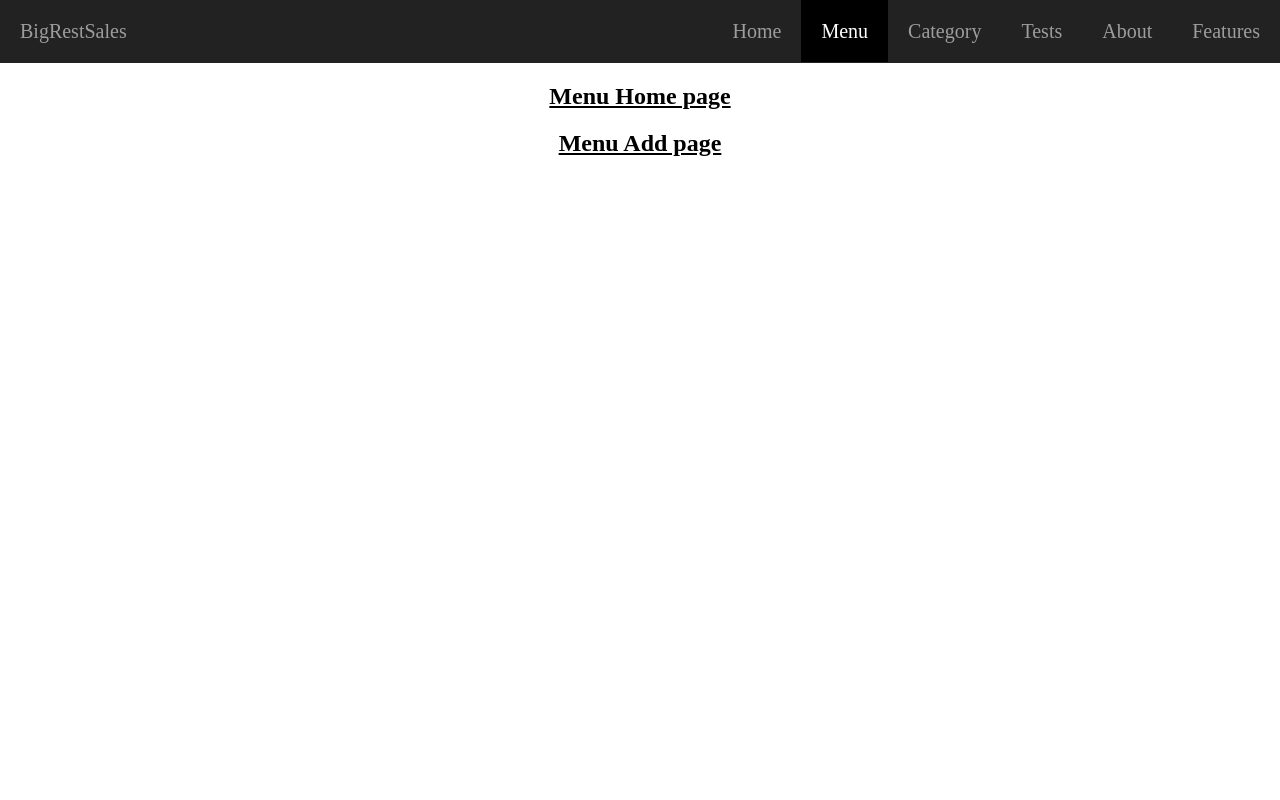
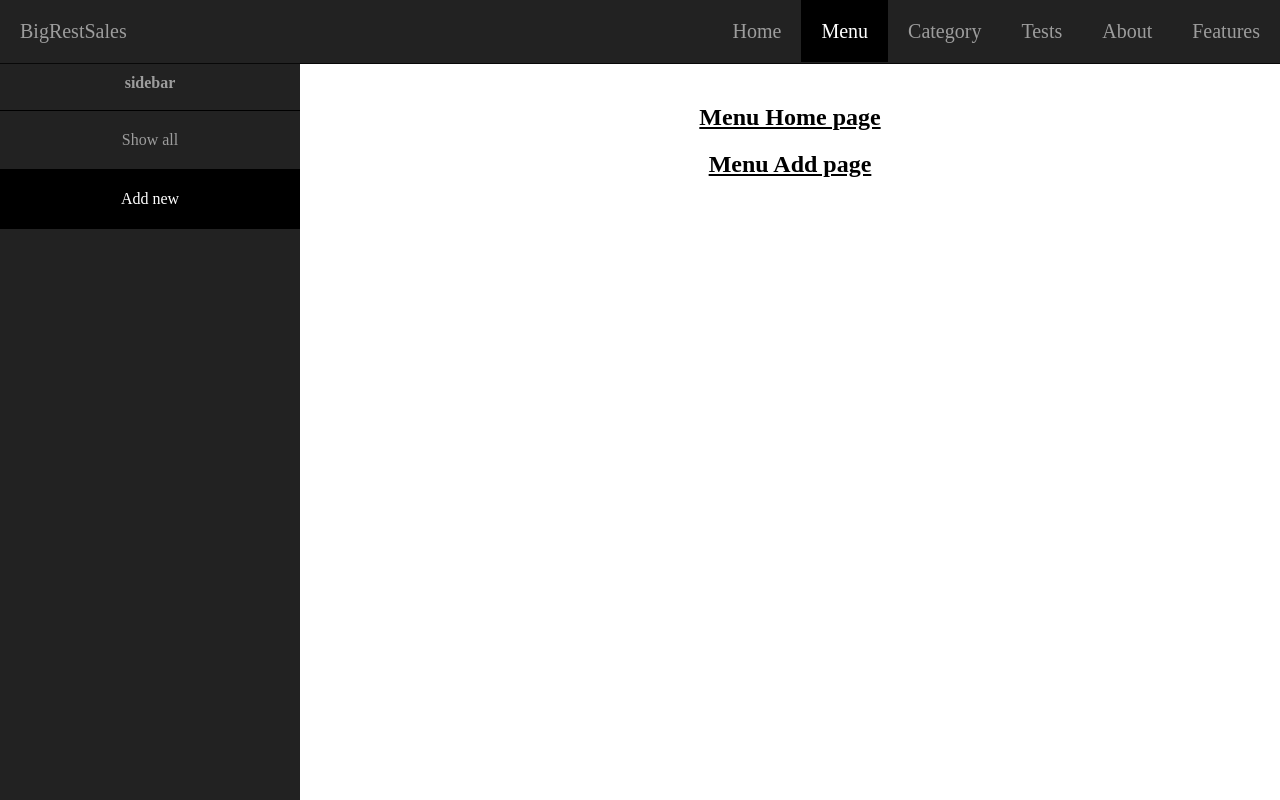
Before and after one commit to vadikot/bigrestsales, a React app in the folder frontend/: page /menu/add in a window 1280 px wide. Built offline with nearby package versions, Linux system fonts and the light colour scheme.

Commit message:
added sidebar component; added child links to sidebar for menu page;

```diff
--- a/frontend/src/01_app/App.tsx
+++ b/frontend/src/01_app/App.tsx
@@ -2,6 +2,7 @@ import React from "react";
 import './styles/global.scss';
 import {AppRouter} from "./router";
 import {Navbar} from "../04_widgets/Navbar";
+import {Sidebar} from "../04_widgets/Sidebar";
 
 
 export const App: React.FC = () => {
@@ -10,7 +11,7 @@ export const App: React.FC = () => {
         <div id={"app"}>
             <Navbar/>
             <div className={'page-content'}>
-                {/*<Sidebar/>*/}
+                <Sidebar/>
                 <AppRouter/>
             </div>
         </div>
--- a/frontend/src/01_app/router/ui/AppRouter.tsx
+++ b/frontend/src/01_app/router/ui/AppRouter.tsx
@@ -4,6 +4,7 @@ import {AboutPage, CategoryPage, FeaturePage, HomePage, MenuAdd, MenuAll, MenuPa
 
 const AppRouter = () => {
     return (
+        <div className={'content-wrap'}>
             <Suspense fallback={<div>Loading...</div>}>
                 <Routes>
                     <Route path="/" element={<HomePage/>}/>
@@ -17,6 +18,7 @@ const AppRouter = () => {
                     <Route path="/features" element={<FeaturePage/>}/>
                 </Routes>
             </Suspense>
+        </div>
     );
 };
 
--- a/frontend/src/01_app/styles/global.scss
+++ b/frontend/src/01_app/styles/global.scss
@@ -27,3 +27,16 @@ h1, h2 {
 .category-list-hidden {
   display: none;
 }
+
+.app {
+  min-height: 100vh;
+}
+
+.page-content {
+  display: flex;
+}
+
+.content-wrap {
+  flex-grow: 1;
+  padding: 20px;
+}
--- a/frontend/src/04_widgets/Navbar/ui/Navbar.scss
+++ b/frontend/src/04_widgets/Navbar/ui/Navbar.scss
@@ -4,6 +4,7 @@
   font-size: 20px;
   background-color: #222;
   border-color: #080808;
+  border-bottom: 1px solid #080808;
 }
 
 .navbar-header {
--- /dev/null
+++ b/frontend/src/04_widgets/Sidebar/index.ts
@@ -0,0 +1,3 @@
+import Sidebar from "./ui/Sidebar";
+
+export {Sidebar}
--- /dev/null
+++ b/frontend/src/04_widgets/Sidebar/ui/Sidebar.scss
@@ -0,0 +1,38 @@
+.sidebar {
+  display: flex;
+  flex-direction: column;
+  align-items: center;
+  padding: 10px 0;
+  width: 300px;
+  height: calc(100vh - 64px);
+  background: #222;
+  color: #9d9d9d;
+
+  position: relative;
+  transition: 0.3s;
+}
+
+.sidebar-list {
+  list-style: none;
+  width: 100%;
+
+  li {
+    width: 100%;
+    border-bottom: 1px solid black;
+
+    &:first-child {
+      border-top: 1px solid black;
+    }
+  }
+
+  a {
+    display: flex;
+    justify-content: center;
+    padding: 20px 10px;
+    width: 100%;
+  }
+}
+
+.collapsed {
+  width: 100px;
+}
--- /dev/null
+++ b/frontend/src/04_widgets/Sidebar/ui/Sidebar.tsx
@@ -0,0 +1,49 @@
+import React, {useEffect, useState} from 'react';
+import './Sidebar.scss'
+import {NavLink, useLocation} from "react-router-dom";
+
+interface IMenuLink {
+    name: string;
+    path: string;
+}
+
+const Sidebar = () => {
+    const [isMenuPage, setIsMenuPage] = useState<boolean>(false);
+    const [menuLinks, setMenuLinks] = useState<IMenuLink[]>([]);
+
+    const location = useLocation();
+
+    useEffect(() => {
+        const isMenu = location.pathname.includes('menu');
+        setIsMenuPage(isMenu);
+
+        if (isMenu) {
+            setMenuLinks([
+                {name: 'Show all', path: 'all'},
+                {name: 'Add new', path: 'add'}
+            ]);
+        } else {
+            setMenuLinks([]);
+        }
+    }, [location.pathname])
+
+    return (
+        <div className={'sidebar'}>
+            <h4>sidebar</h4>
+            <br/>
+            {
+                isMenuPage && (
+                    <ul className={"sidebar-list"}>
+                        {
+                            menuLinks.map(linkMenu => (<li key={linkMenu.path}><NavLink className={'navbar-link'}
+                                                                                        to={'/menu/' + linkMenu.path}>{linkMenu.name}</NavLink>
+                            </li>))
+                        }
+                    </ul>
+                )
+            }
+        </div>
+    );
+};
+
+export default Sidebar;
```
Lines whose indentation alone changed are shown as unchanged.
